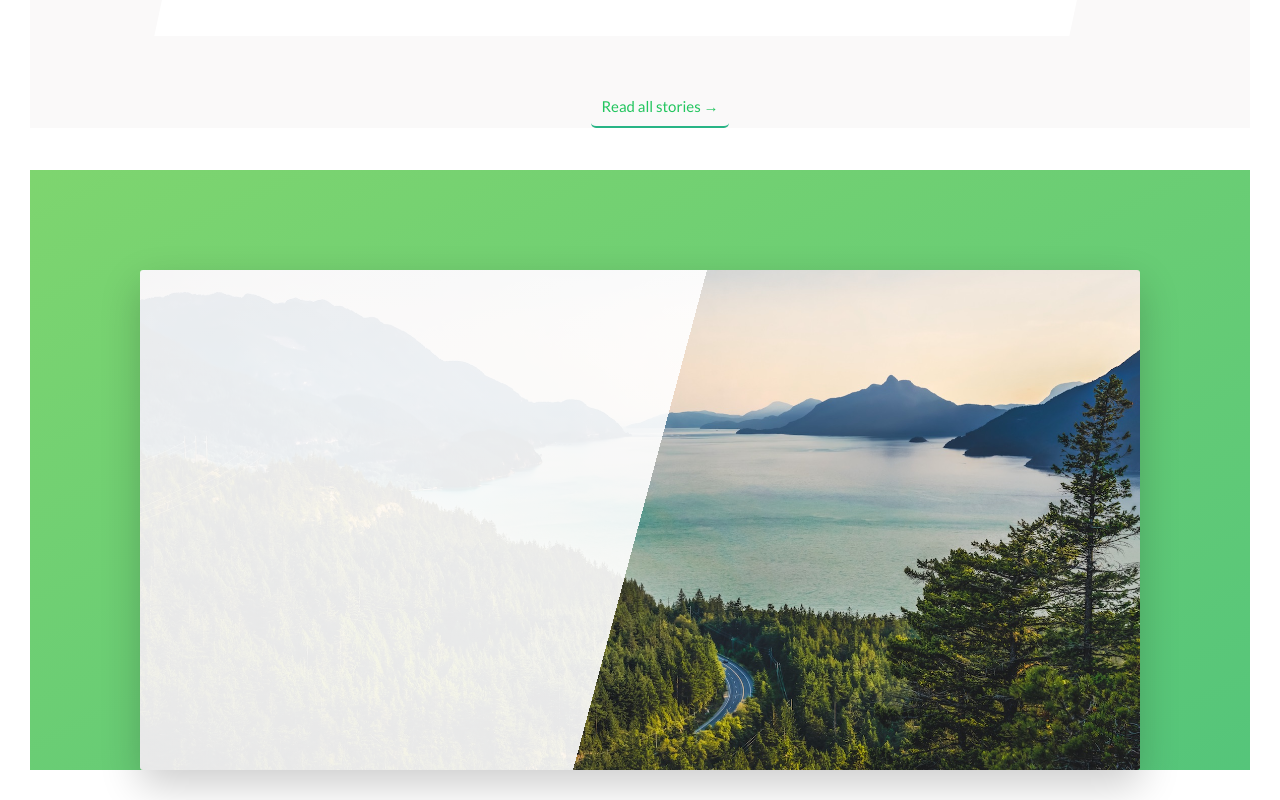
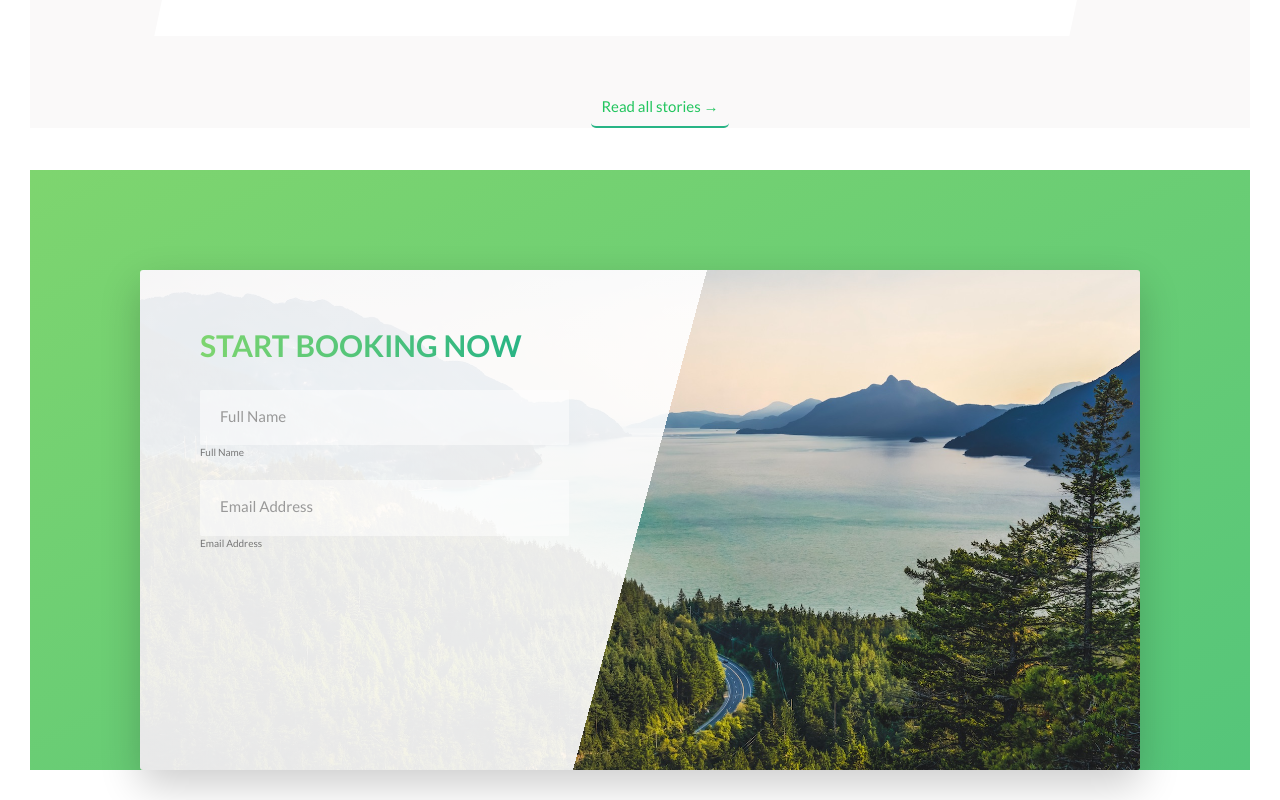
Before and after one commit to CypherAk007/Natours-React-App, a React (Vite) app: page / in a window 1280 px wide. Shown: the part 4243-5043 px from the top of the page. Built offline with nearby package versions, Linux system fonts and the light colour scheme.

Commit message:
form input focus and no focus +invalid border change

```diff
--- a/src/components/BookingSection.jsx
+++ b/src/components/BookingSection.jsx
@@ -4,7 +4,21 @@ import classes from './BookingSection.module.scss'
 const BookingSection = ()=>{
     return(
         <div className={`${classes['section-book']} `}>
-            <div className={`${classes['book']}`}></div>
+            <div className={`${classes['book']}`}>
+                <div className={`${classes['book__form']}`}>
+                    <form action="#" className={`${classes['form']}`}>
+                    <div className={`pb-[3rem] text-5xl inline-block bg-gradient-to-r -from--color-primary-light -to--color-primary-dark bg-clip-text text-transparent font-semibold uppercase`}>start booking now</div>
+                        <div className={`${classes['form__group']}`}>
+                            <input type='text' className={`${classes['form__input']}`} placeholder='Full Name' id="name" required></input>
+                            <label for='name' className={`${classes['form__label']}`}>Full Name</label>
+                        </div>
+                        <div className={`${classes['form__group']}`}>
+                            <input type='email' className={`${classes['form__input']}`} placeholder='Email Address' id="email" required></input>
+                            <label for='email' className={`${classes['form__label']}`}>Email Address</label>
+                        </div>
+                    </form>
+                </div>
+            </div>
         </div>
     )
 
--- a/src/components/BookingSection.module.scss
+++ b/src/components/BookingSection.module.scss
@@ -22,5 +22,44 @@
     border-radius: 3px;
     box-shadow: 0 1.5rem 4rem rgba(black,.2);
 
+    &__form{
+        width: 50%;
+        padding: 6rem;
+    }
+}
 
+.form{
+    &__group:not(:last-child){
+        margin-bottom: 2rem;
+    }
+
+    &__input{
+        font-size: 1.5rem;
+        font-family: inherit;
+        padding: 1.5rem 2rem;
+        border-radius: 2px;
+        background-color: rgba(white,.5);
+        border: none;
+        width: 97%;
+        border-bottom:  3px solid transparent;
+        color: inherit;
+        &::-webkit-input-placeholder{
+            color: #999;
+        }
+    }
+
+    &__input:focus{
+        outline: none;
+        box-shadow: 0 1rem 2rem rgba(black,.1);
+        border-bottom:  3px solid var(--color-primary);
+    }
+
+    &__input:focus:invalid{
+        // #ff7730
+        border-bottom: 3px solid  #ff7730;
+
+    }
+    &__label{
+
+    }
 }
```
